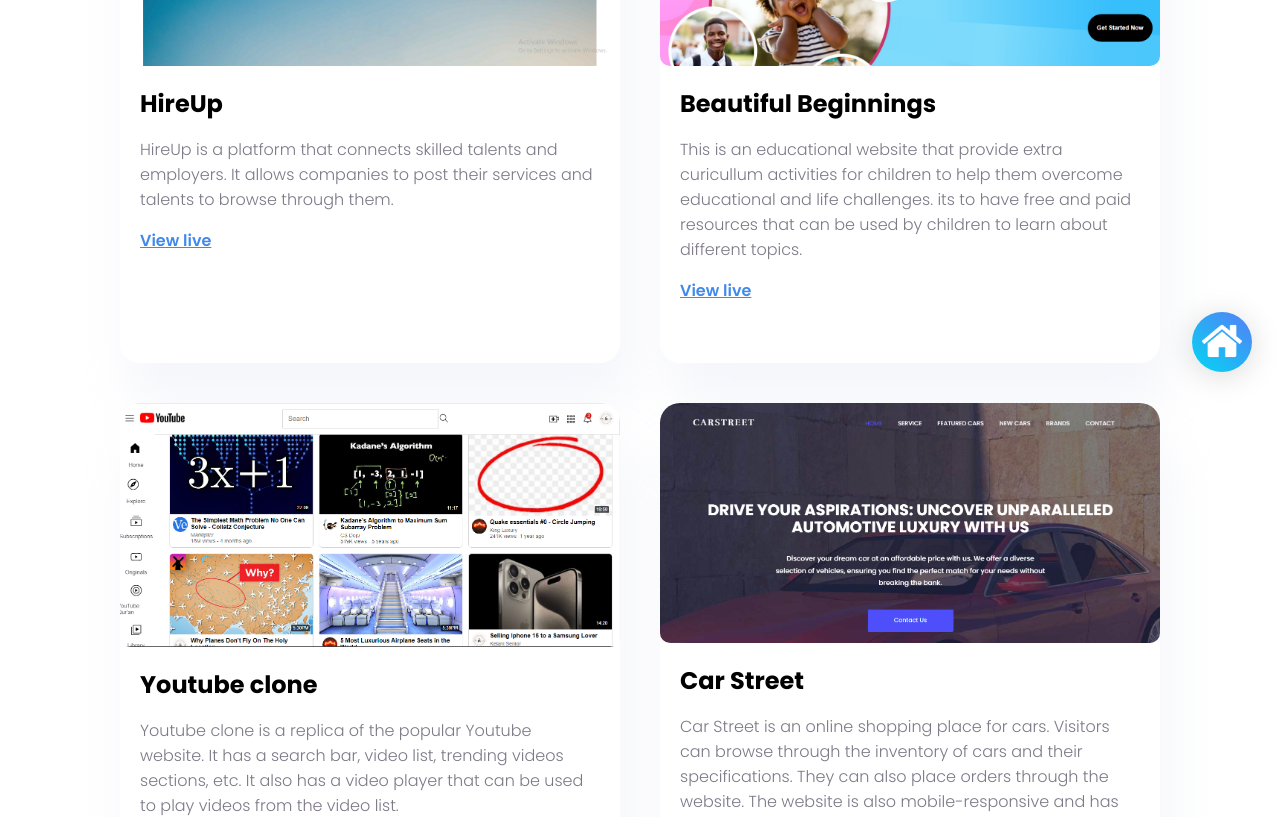
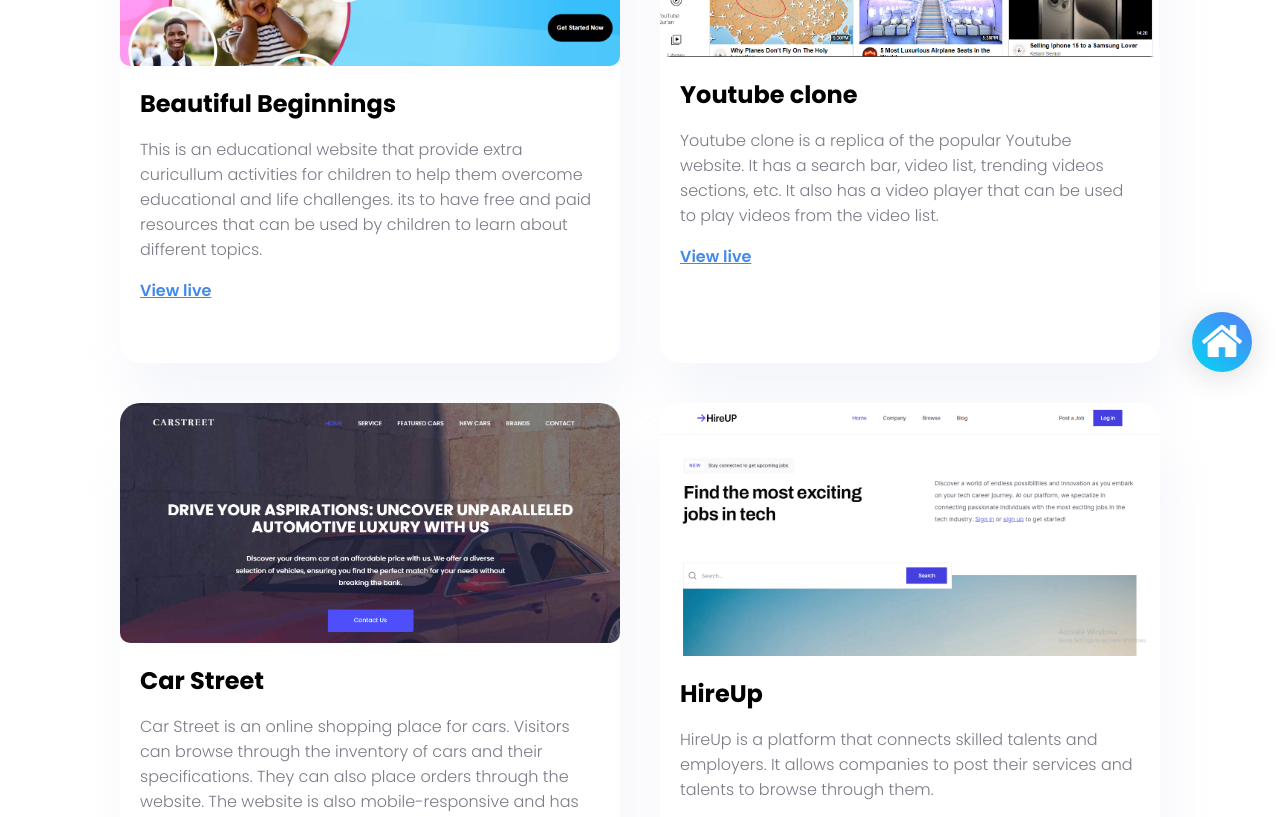
Before and after one commit to AbdulGoniyy/My-Portfolio-Website, a React (Create React App) app: page /#/projects in a window 1280 px wide. Shown: the part 400-1217 px from the top of the page. Built offline with nearby package versions, Linux system fonts and the light colour scheme.

Commit message:
Rearrange projects

```diff
--- a/src/assets/projectsData.js
+++ b/src/assets/projectsData.js
@@ -4,13 +4,6 @@
 import Hireup from './Hireup.PNG'
 import Buybestbefore from './buybestbefore.PNG'
 export const projectsData = [
-     {
-        projectName: 'HireUp',
-        projectDescription:
-            'HireUp is a platform that connects skilled talents and employers. It allows companies to post their services and talents to browse through them.',
-        imageUrl: Hireup,
-        projectUrl: 'https://hireup-a367d6.webflow.io/',
-    },
     {
         projectName: 'Beautiful Beginnings',
         projectDescription:
@@ -29,6 +22,13 @@
         projectDescription: `Car Street is an online shopping place for cars. Visitors can browse through the inventory of cars and their specifications. They can also place orders through the website. The website is also mobile-responsive and has been optimized for search engines.`,
         imageUrl: Carstreet,
         projectUrl: 'https://car-street.vercel.app/',
+    },
+     {
+        projectName: 'HireUp',
+        projectDescription:
+            'HireUp is a platform that connects skilled talents and employers. It allows companies to post their services and talents to browse through them.',
+        imageUrl: Hireup,
+        projectUrl: 'https://hireup-a367d6.webflow.io/',
     },
  /*   {
         projectName: 'Buy Best Before',
```
